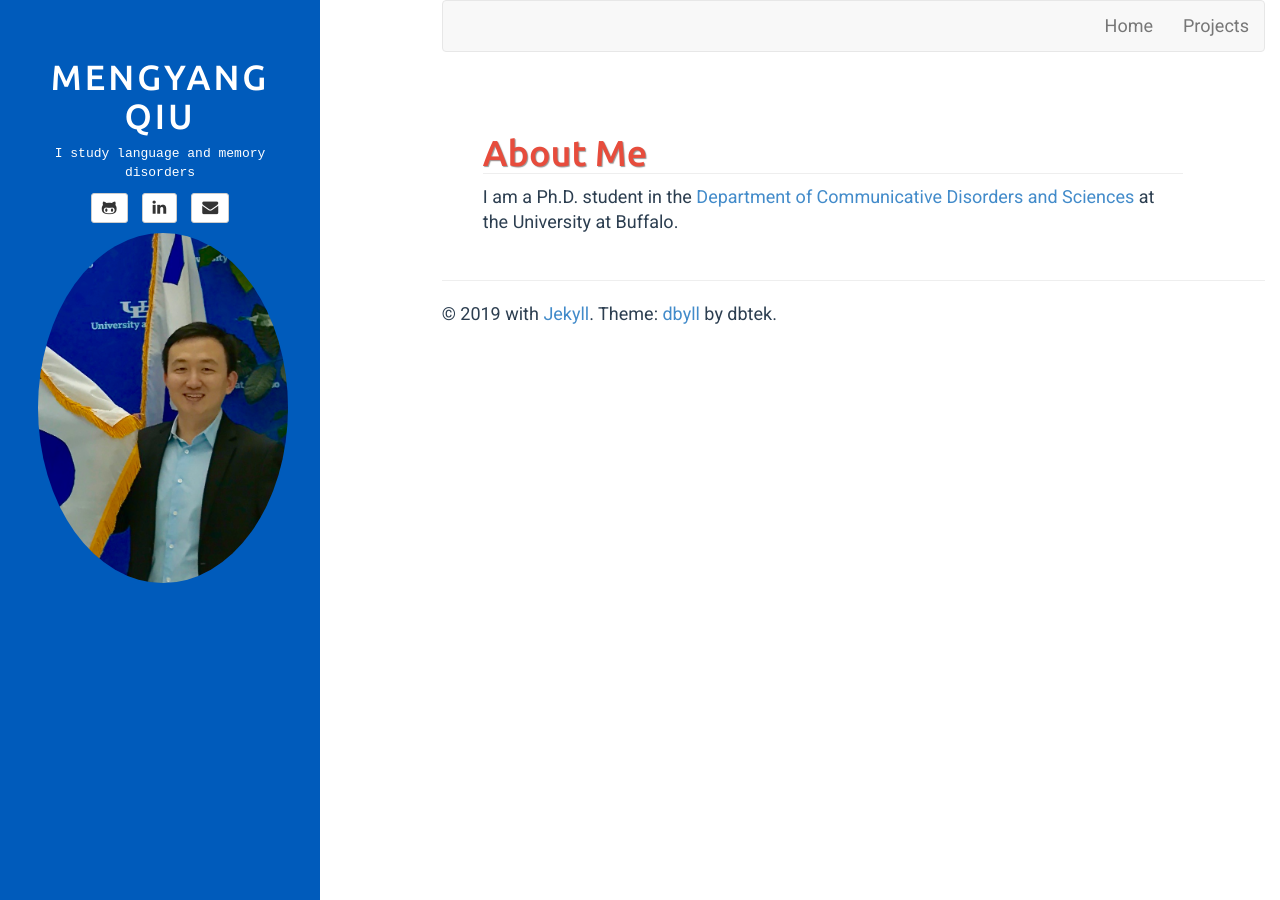
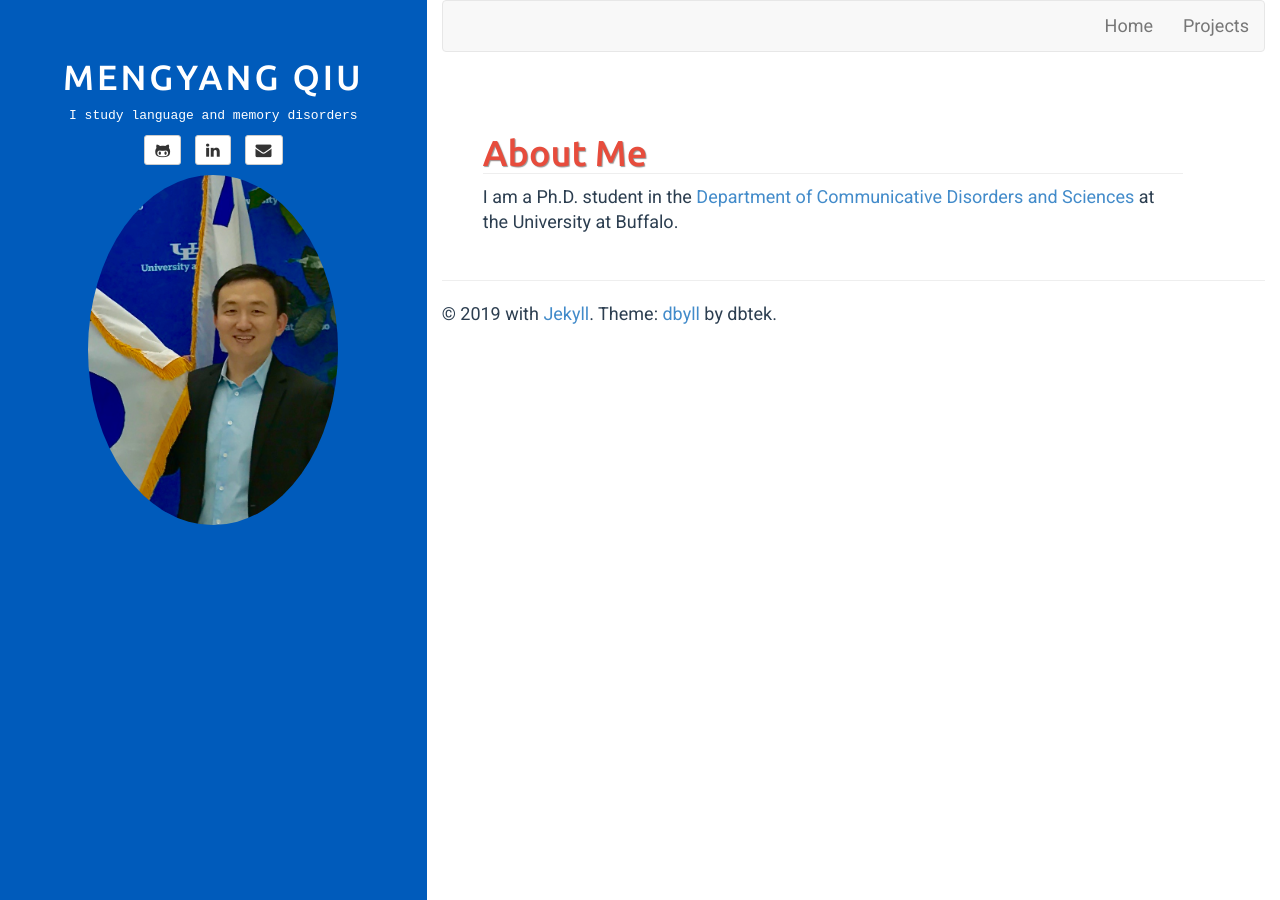
Before and after one commit to mengyangq/mengyangq.github.io, a Jekyll site: the page built from index.html, in a window 1280 px wide. Built offline with Jekyll 4.4.1, drawn with Linux system fonts in a browser that asks for light colours.

Commit message:
Update default.html

```diff
--- a/_includes/default.html
+++ b/_includes/default.html
@@ -92,7 +92,7 @@
 	</div>-->
 
 
-	<div class="col-sm-3 sidebar hidden-xs" style="{% if site.sidebar_background_image %}background: url({{site.sidebar_background_image}}) no-repeat center center !important;{% endif %}">
+	<div class="col-sm-4 sidebar hidden-xs" style="{% if site.sidebar_background_image %}background: url({{site.sidebar_background_image}}) no-repeat center center !important;{% endif %}">
 		{% include sidebar.html %}
 	</div>
 
```
